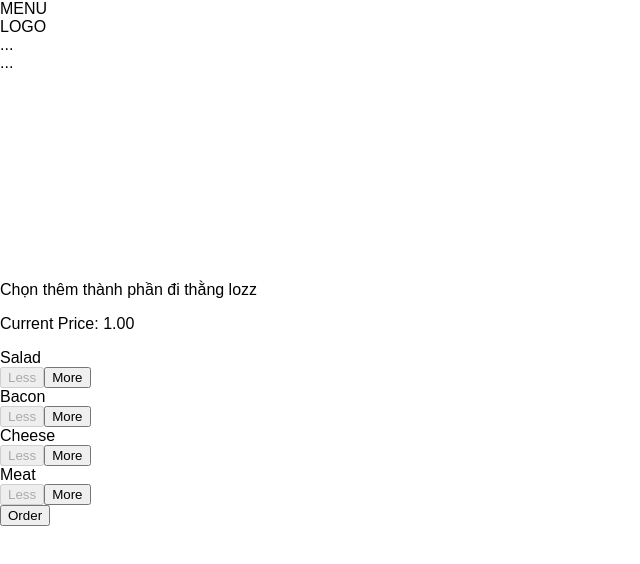
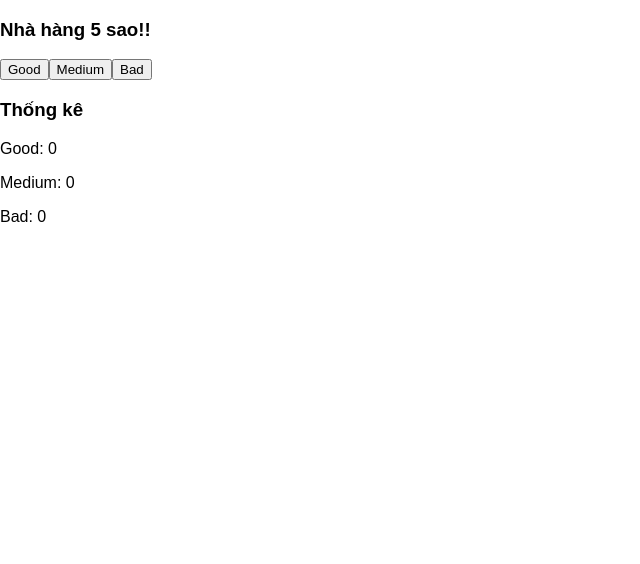
Before and after one commit to Duchieuctk41/small-project, a React (Create React App) app: page / in a window 1280 px wide. Shown: the top 564 px of the page, without its empty margins (0-640 px from the left). Built offline with nearby package versions, Linux system fonts and the light colour scheme.

Commit message:
[1.0.0] add restaurant

```diff
--- a/src/App.js
+++ b/src/App.js
@@ -1,16 +1,14 @@
 import React, { Component } from 'react';
 import Aux from './hoc/Aux';
-import Layout from './hoc/Layout/Layout';
-import Burger from './container/BurgerBuilder/BurgerBuilder';
+import Restaurant from './Components/Restaurant/Restaurant';
+
 import classes from './App.css';
 
 class App extends Component {
   render() {
     return (
       <Aux className={classes.App}>
-       <Layout>
-          <Burger />
-       </Layout>
+       <Restaurant />
       </Aux>
     );
   }
--- /dev/null
+++ b/src/Components/Restaurant/Restaurant.js
@@ -0,0 +1,50 @@
+import React, { useState, useEffect } from 'react';
+import Button from '../../UI/ButtonRestaurant/Button';
+import Statics from './Statics/Statics';
+import Aux from '../../hoc/Aux';
+
+const typeButton = [
+    {label: 'Good', type: 'good'},
+    {label: 'Medium', type: 'medium'},
+    {label: 'Bad', type: 'bad'}
+]
+
+const restaurant = (props) => {
+
+    const [voteds, setVoteds] = useState({
+        good: 0,
+        medium: 0,
+        bad: 0
+    });
+
+    useEffect(() => {
+
+    })
+
+    const handlerClicked = (type) => {
+        const oldCount = voteds[type];
+        const updateCount = oldCount + 1;
+        const updateVoteds = {
+            ...voteds
+        }
+        updateVoteds[type] = updateCount;
+        setVoteds(updateVoteds);
+    }
+
+    return (
+        <Aux>
+            <h3>Nhà hàng 5 sao!!</h3>
+            {typeButton.map(ctrl => (
+                <Button key={ctrl.label} clicked={() => handlerClicked(ctrl.type)}>
+                    {ctrl.label}
+                </Button>
+            ))}
+            <h3>Thống kê</h3>
+            <Statics>Good: {voteds.good}</Statics>
+            <Statics>Medium: {voteds.medium}</Statics>
+            <Statics>Bad: {voteds.bad}</Statics>
+        </Aux>
+    )
+}
+
+export default restaurant;
--- /dev/null
+++ b/src/Components/Restaurant/Statics/Statics.js
@@ -0,0 +1,7 @@
+import React from 'react';
+
+const statics = (props) => (
+    <p>{props.children}</p>
+);
+
+export default statics;
--- /dev/null
+++ b/src/UI/ButtonRestaurant/Button.js
@@ -0,0 +1,7 @@
+import React from 'react';
+
+const button = props => (
+<button onClick={props.clicked}>{props.children}</button>
+)
+
+export default button;
```
Also changed, not shown: src/Components/Restaurant/Restaurant.css (added).
